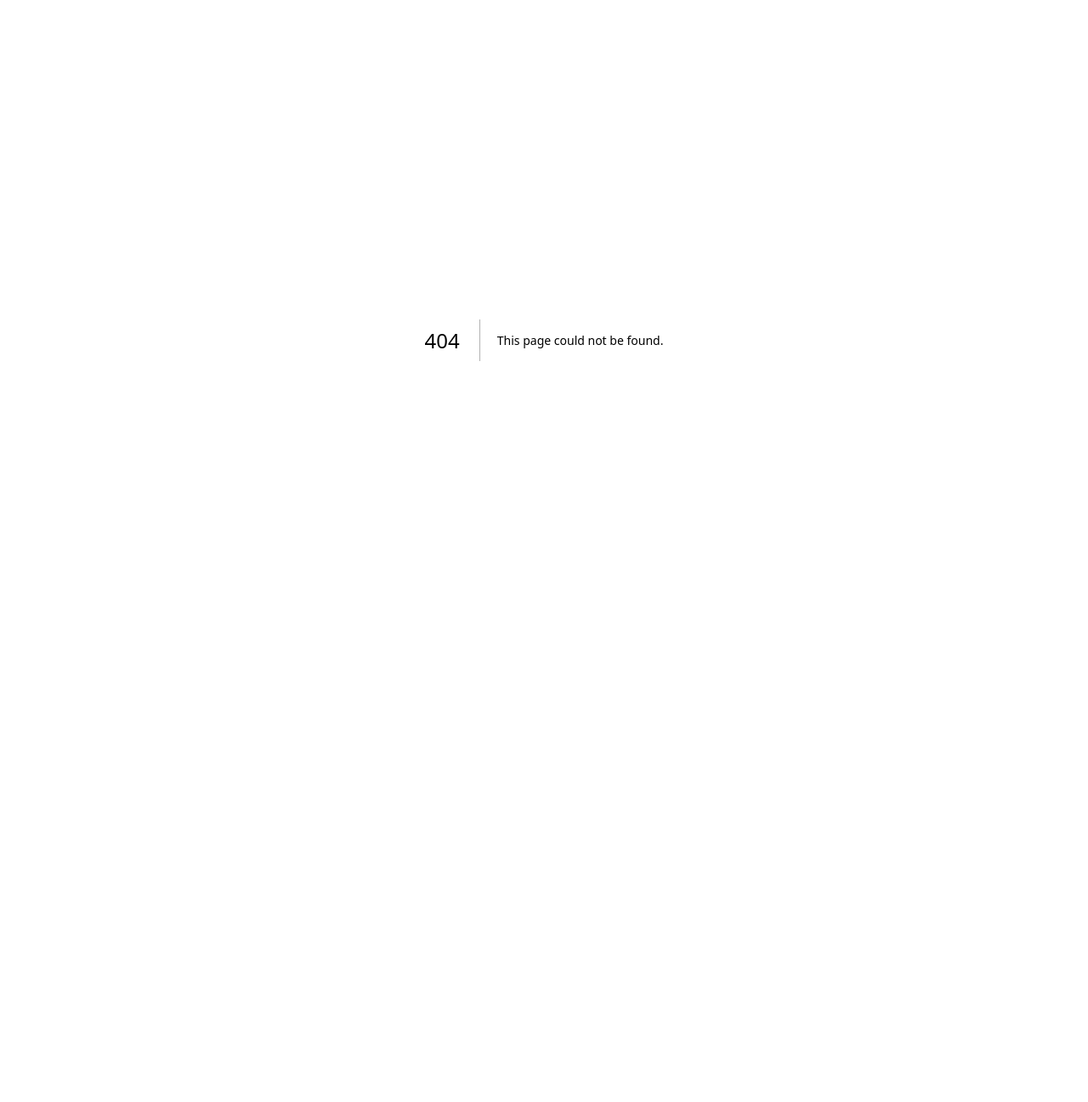
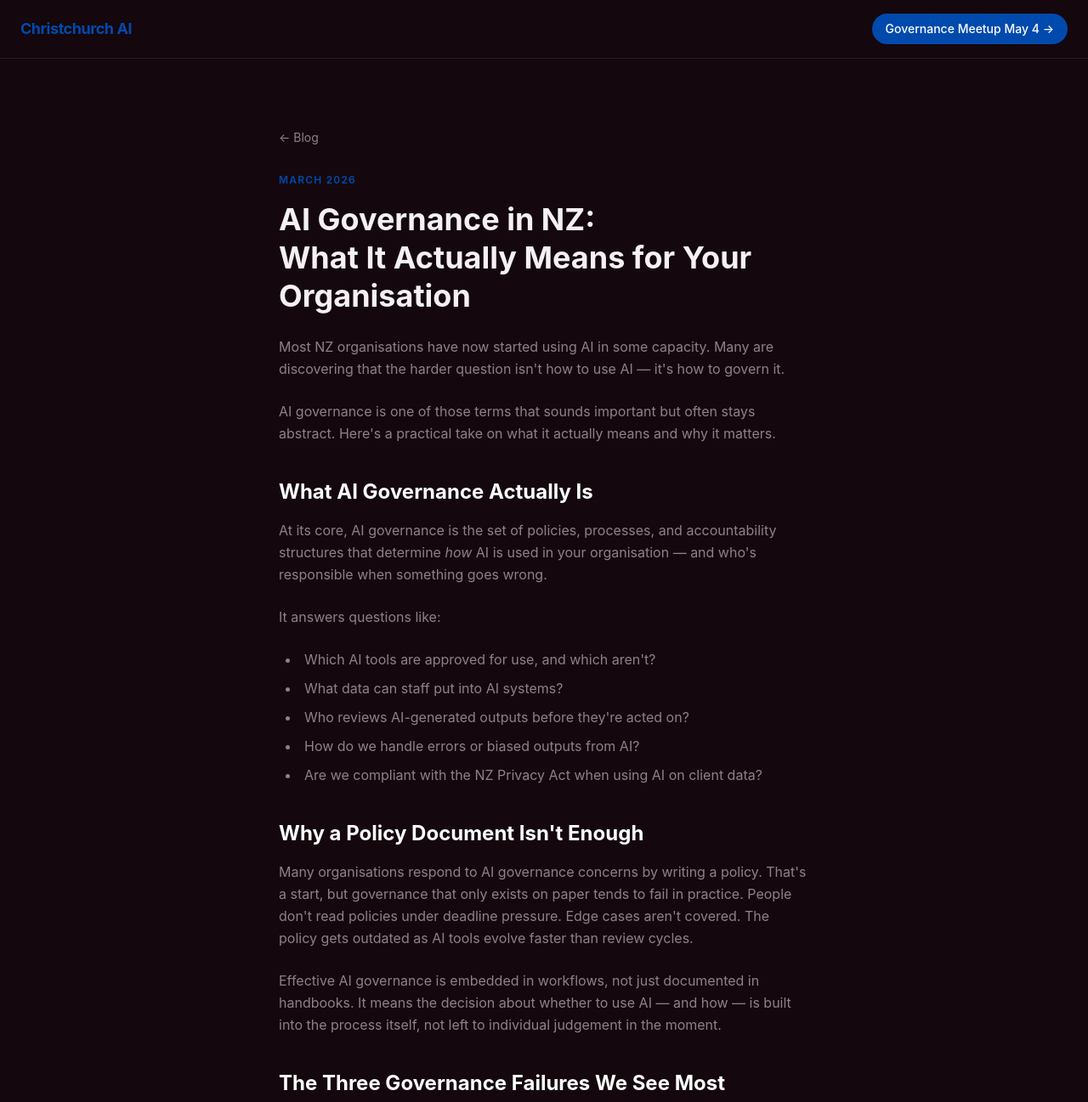
Before and after one commit to caelanhuntress/christchurch-ai, a Next.js app: page /blog/ai-governance-nz-organisations in a window 1280 px wide. Before the commit this address had no page. Shown: the top 1297 px of the page at 85% size. Before the commit the page ends 800 px from the top, so only its background shows below. Built offline with nearby package versions, Linux system fonts and the light colour scheme.

Commit message:
blog: AI Governance in NZ — supports May 4 event

```diff
--- /dev/null
+++ b/app/blog/ai-governance-nz-organisations/page.tsx
@@ -0,0 +1,147 @@
+import type { Metadata } from "next";
+import Link from "next/link";
+
+export const metadata: Metadata = {
+  title: "AI Governance in NZ: What It Actually Means for Your Organisation | Christchurch AI",
+  description: "AI governance isn't just a policy document. Here's what effective AI governance looks like in practice for NZ organisations — and why it matters more than most leaders realise.",
+  keywords: ["AI governance NZ", "AI governance New Zealand", "responsible AI NZ", "AI policy NZ organisations", "AI governance framework Christchurch"],
+  alternates: { canonical: "https://christchurch-ai.com/blog/ai-governance-nz-organisations" },
+};
+
+const schema = {
+  "@context": "https://schema.org",
+  "@type": "Article",
+  "headline": "AI Governance in NZ: What It Actually Means for Your Organisation",
+  "description": "What effective AI governance looks like in practice for NZ organisations.",
+  "author": { "@type": "Organization", "name": "Christchurch AI" },
+  "publisher": { "@type": "Organization", "name": "Christchurch AI", "url": "https://christchurch-ai.com" },
+  "datePublished": "2026-03-08",
+  "url": "https://christchurch-ai.com/blog/ai-governance-nz-organisations"
+};
+
+export default function AIGovernanceBlog() {
+  return (
+    <div className="min-h-screen" style={{ background: "var(--background)" }}>
+      <script type="application/ld+json" dangerouslySetInnerHTML={{ __html: JSON.stringify(schema) }} />
+      <nav className="border-b px-6 py-4 flex items-center justify-between sticky top-0 z-50 backdrop-blur-sm"
+        style={{ borderColor: "var(--border)", background: "rgba(20,8,14,0.9)" }}>
+        <Link href="/" className="font-bold text-lg tracking-tight" style={{ color: "var(--accent)" }}>Christchurch AI</Link>
+        <Link href="/ai-governance-may-2026"
+          className="px-4 py-2 rounded-full text-sm font-medium" style={{ background: "var(--accent)", color: "#ffffff" }}>
+          Governance Meetup May 4 →
+        </Link>
+      </nav>
+
+      <article className="max-w-2xl mx-auto px-6 py-20">
+        <Link href="/blog" className="text-sm mb-8 inline-block" style={{ color: "var(--text-muted)" }}>← Blog</Link>
+
+        <div className="text-xs font-semibold uppercase tracking-widest mb-4" style={{ color: "var(--accent)" }}>March 2026</div>
+
+        <h1 className="text-4xl font-bold mb-6 leading-tight">
+          AI Governance in NZ:<br />What It Actually Means for Your Organisation
+        </h1>
+
+        <div className="space-y-6 text-base leading-relaxed" style={{ color: "var(--text-muted)" }}>
+
+          <p>
+            Most NZ organisations have now started using AI in some capacity. Many are discovering
+            that the harder question isn't how to use AI — it's how to govern it.
+          </p>
+          <p>
+            AI governance is one of those terms that sounds important but often stays abstract.
+            Here's a practical take on what it actually means and why it matters.
+          </p>
+
+          <h2 className="text-2xl font-bold text-white mt-10 mb-4">What AI Governance Actually Is</h2>
+          <p>
+            At its core, AI governance is the set of policies, processes, and accountability
+            structures that determine <em>how</em> AI is used in your organisation — and who's
+            responsible when something goes wrong.
+          </p>
+          <p>It answers questions like:</p>
+          <ul className="list-disc list-inside space-y-2 ml-2">
+            <li>Which AI tools are approved for use, and which aren't?</li>
+            <li>What data can staff put into AI systems?</li>
+            <li>Who reviews AI-generated outputs before they're acted on?</li>
+            <li>How do we handle errors or biased outputs from AI?</li>
+            <li>Are we compliant with the NZ Privacy Act when using AI on client data?</li>
+          </ul>
+
+          <h2 className="text-2xl font-bold text-white mt-10 mb-4">Why a Policy Document Isn't Enough</h2>
+          <p>
+            Many organisations respond to AI governance concerns by writing a policy. That's a start,
+            but governance that only exists on paper tends to fail in practice. People don't read
+            policies under deadline pressure. Edge cases aren't covered. The policy gets outdated as
+            AI tools evolve faster than review cycles.
+          </p>
+          <p>
+            Effective AI governance is embedded in workflows, not just documented in handbooks.
+            It means the decision about whether to use AI — and how — is built into the process
+            itself, not left to individual judgement in the moment.
+          </p>
+
+          <h2 className="text-2xl font-bold text-white mt-10 mb-4">The Three Governance Failures We See Most</h2>
+
+          <div className="space-y-4">
+            <div className="border-l-4 pl-4" style={{ borderColor: "var(--accent)" }}>
+              <p className="font-semibold text-white">1. Shadow AI adoption</p>
+              <p>Staff using personal ChatGPT accounts, consumer tools, or browser extensions
+              without organisational knowledge — often putting client data into systems that
+              weren't approved and may not be compliant.</p>
+            </div>
+            <div className="border-l-4 pl-4" style={{ borderColor: "var(--accent)" }}>
+              <p className="font-semibold text-white">2. No accountability structure</p>
+              <p>When AI makes a mistake — a wrong summary, a biased recommendation, a hallucinated
+              fact — it's unclear who's responsible for catching it, correcting it, and ensuring it
+              doesn't happen again.</p>
+            </div>
+            <div className="border-l-4 pl-4" style={{ borderColor: "var(--accent)" }}>
+              <p className="font-semibold text-white">3. Governance as friction</p>
+              <p>Governance designed primarily to restrict AI use tends to be bypassed. The goal
+              should be enabling responsible adoption — making it easy to do the right thing,
+              not just hard to do the wrong thing.</p>
+            </div>
+          </div>
+
+          <h2 className="text-2xl font-bold text-white mt-10 mb-4">A Starting Framework for NZ Organisations</h2>
+          <p>You don't need a 40-page governance framework to start. Three foundations get most organisations most of the way:</p>
+          <ol className="list-decimal list-inside space-y-3 ml-2">
+            <li><strong className="text-white">Approved tools list</strong> — a clear, maintained list of which AI tools staff can use and for what purposes. Updated quarterly as the landscape changes.</li>
+            <li><strong className="text-white">Data classification rules</strong> — which data types can go into which AI systems. Client information, commercially sensitive data, and personal data should have explicit rules.</li>
+            <li><strong className="text-white">Review requirements</strong> — for which categories of AI output require human review before action. Not everything needs review; being specific about what does keeps governance practical.</li>
+          </ol>
+
+          <h2 className="text-2xl font-bold text-white mt-10 mb-4">Go Deeper at Our May Meetup</h2>
+          <p>
+            At our{" "}
+            <Link href="/ai-governance-may-2026" className="text-white underline">May 4 meetup</Link>,
+            Todd Bowman will present practical best practices for AI governance implementation —
+            drawn from real organisational deployments. Alongside that, Dr Elsamari Botha will
+            challenge the narrow definition of AI literacy and present a multi-dimensional framework
+            for what it genuinely means to be AI-capable in 2026.
+          </p>
+          <p>
+            Whether you're starting from scratch on AI governance or trying to improve what you
+            already have, this is the event to attend.
+          </p>
+
+          <div className="mt-10 p-6 rounded-lg border" style={{ borderColor: "var(--accent)", background: "rgba(0,74,173,0.08)" }}>
+            <p className="font-bold text-white mb-2">AI Governance & AI Literacy Frameworks</p>
+            <p className="text-sm mb-1">Monday 4 May 2026 — 5:30 PM, EPIC Innovation Centre</p>
+            <p className="text-sm mb-4">Dr Elsamari Botha + Todd Bowman — Free to attend</p>
+            <Link href="/ai-governance-may-2026"
+              className="inline-block px-6 py-3 rounded-full font-semibold text-sm text-white"
+              style={{ background: "var(--accent)" }}>
+              Event Details & RSVP →
+            </Link>
+          </div>
+
+          <div className="mt-12 pt-8 border-t" style={{ borderColor: "var(--border)" }}>
+            <Link href="/blog" className="text-sm underline" style={{ color: "var(--text-muted)" }}>← More from the Christchurch AI blog</Link>
+          </div>
+
+        </div>
+      </article>
+    </div>
+  );
+}
```
